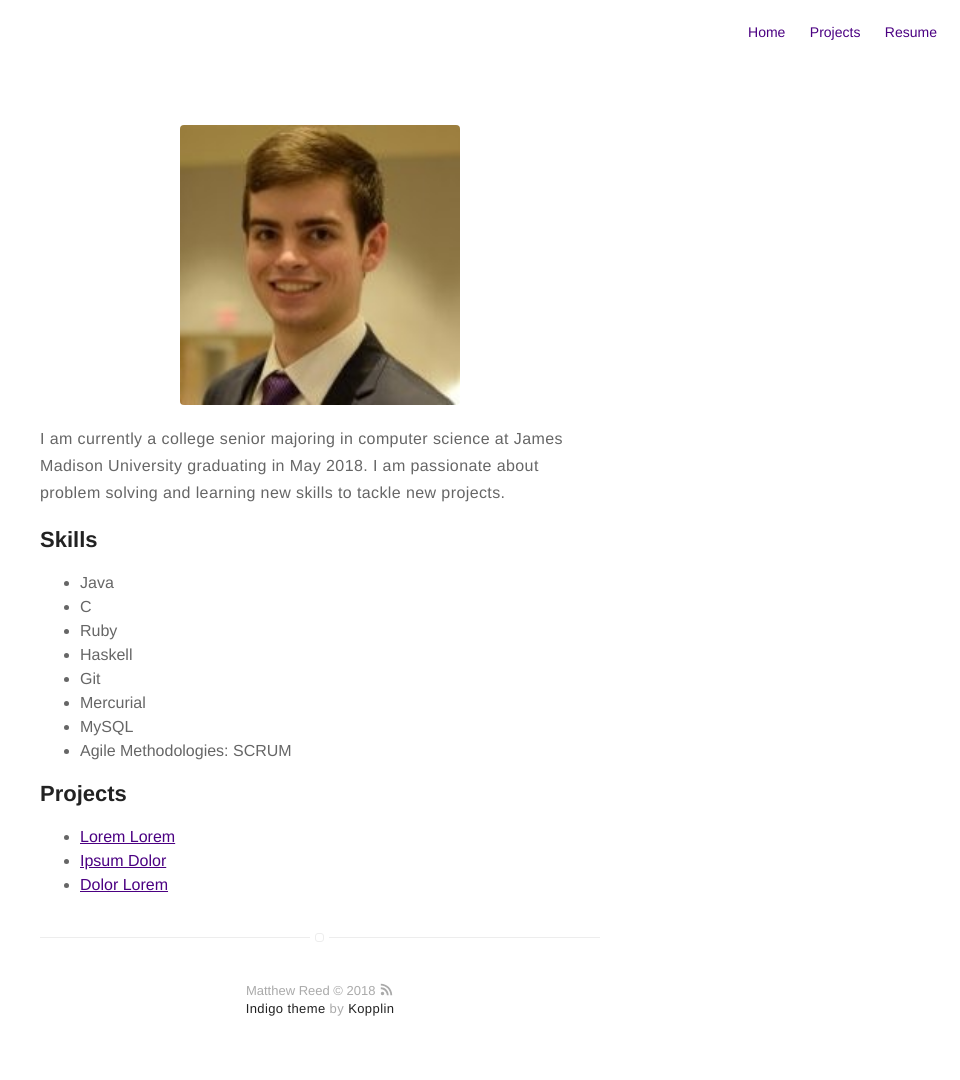
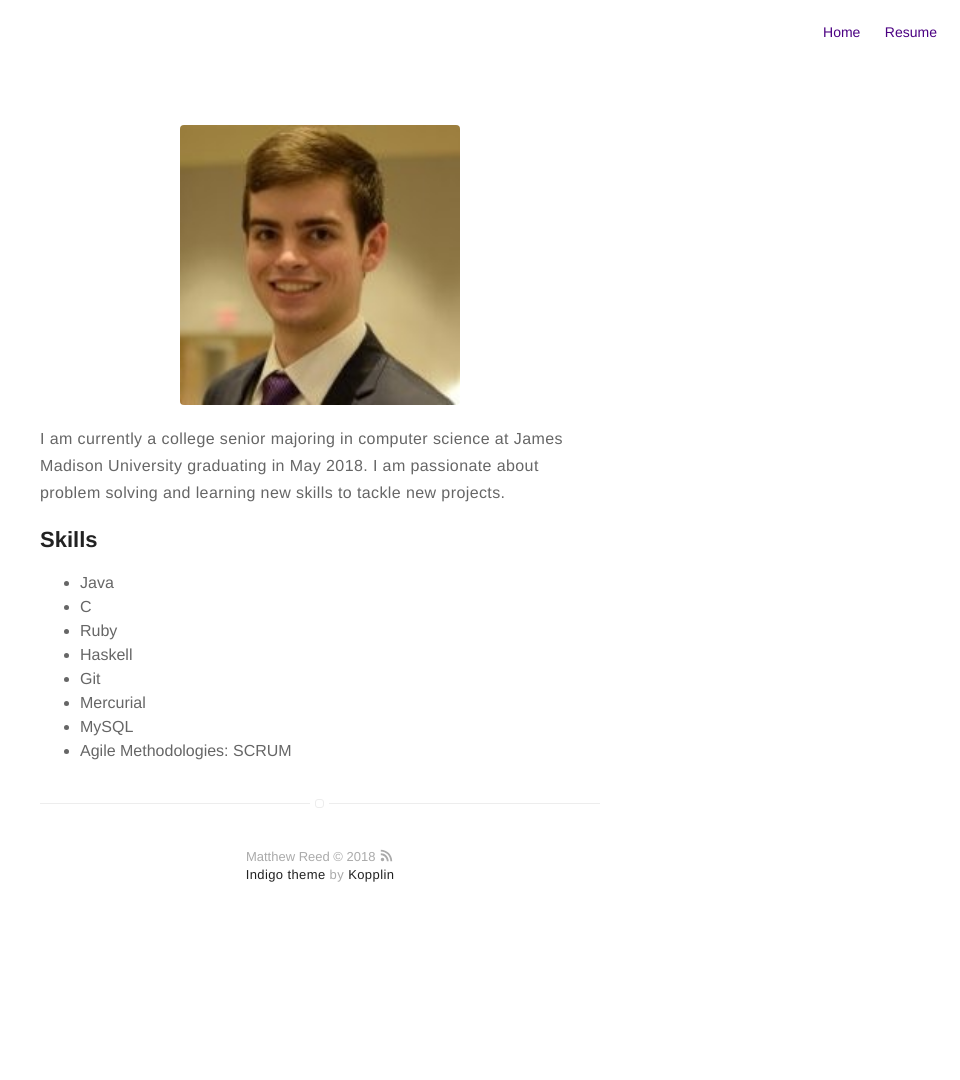
Before and after one commit to mattsreed/mattsreed.github.io, a Jekyll site: the page built from about.md, in a window 1280 px wide. Shown: the whole page, without its empty margins (320-1280 px from the left). Built offline with Jekyll 4.4.1, drawn with Linux system fonts in a browser that asks for light colours; after the commit the page ends 946 px from its top, so only the background shows below that.

Commit message:
Remove Projects from about

```diff
--- a/_config.yml
+++ b/_config.yml
@@ -69,7 +69,7 @@ width: normal
 # paginate_path: "blog/:num/"
 
 # if you don't need projects, comment the *projects* configs below
-projects: true
+# projects: true
 
 # if you don't need "about" or "blog", comment them out below
 about: true
--- a/about.md
+++ b/about.md
@@ -20,11 +20,3 @@ to tackle new projects. </p>
 	<li>MySQL</li>
 	<li>Agile Methodologies: SCRUM</li>
 </ul>
-
-<h2>Projects</h2>
-
-<ul>
-	<li><a href="https://github.com/">Lorem Lorem</a></li>
-	<li><a href="https://github.com/">Ipsum Dolor</a></li>
-	<li><a href="https://github.com/">Dolor Lorem</a></li>
-</ul>
```
